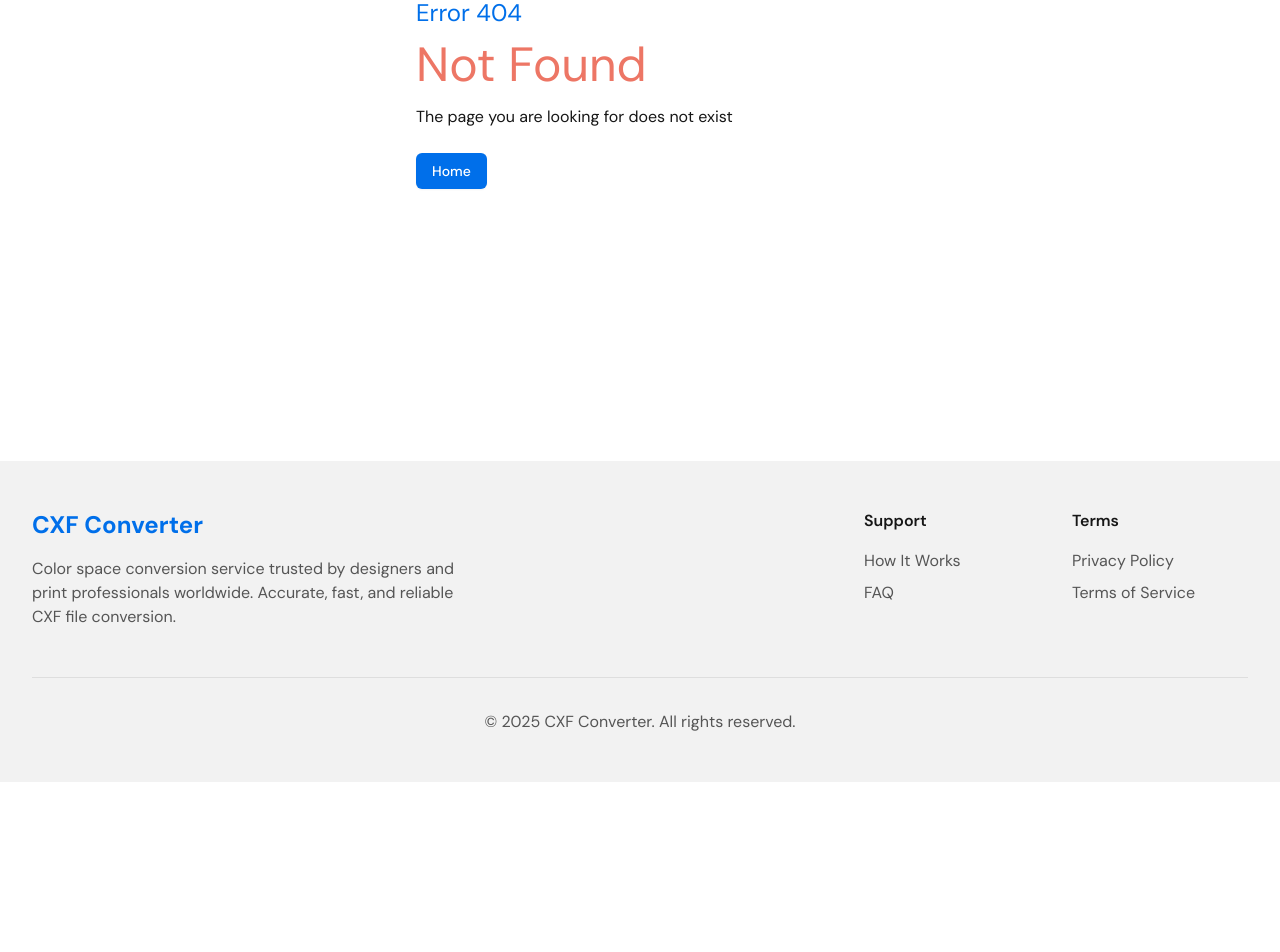
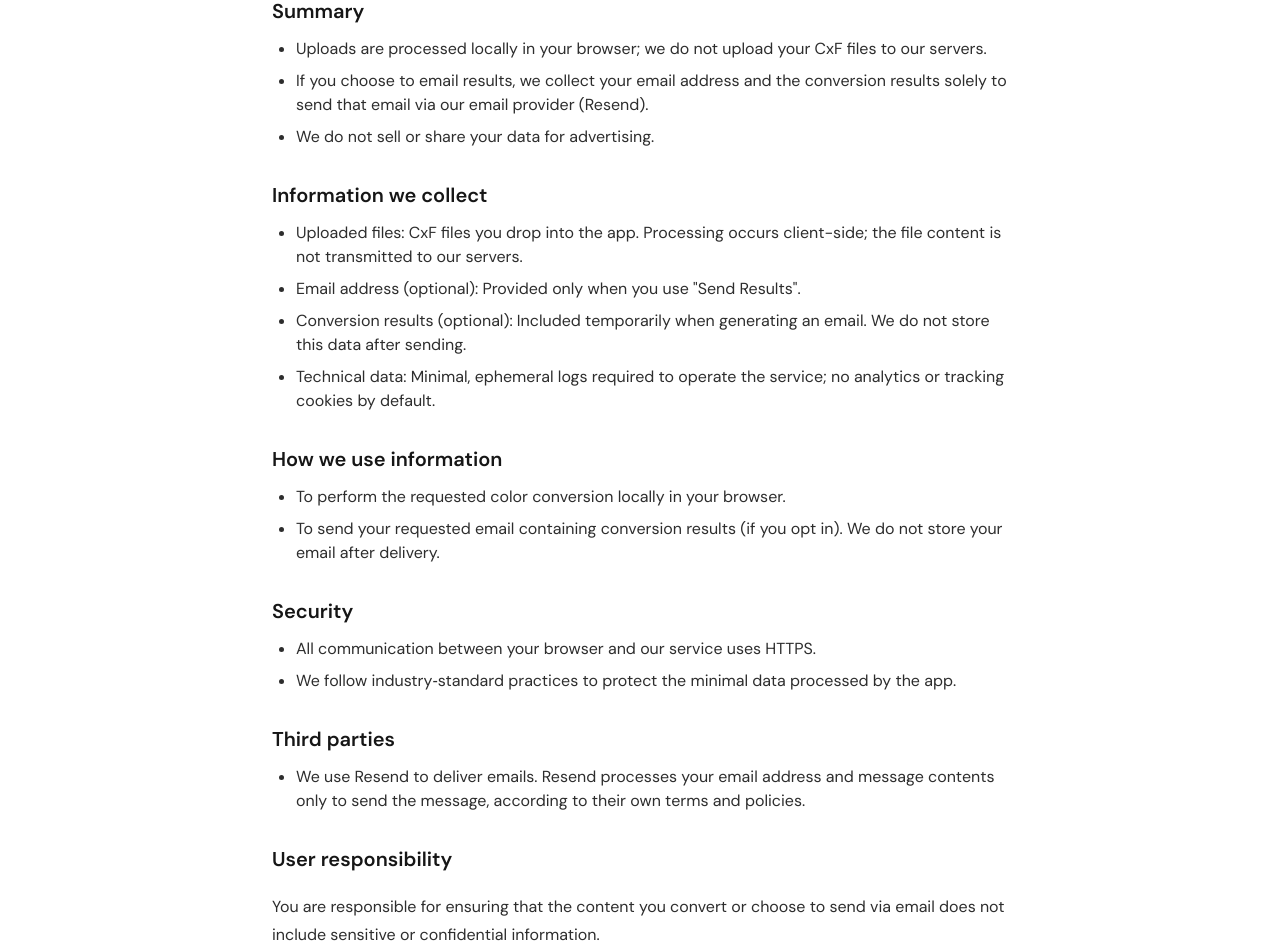
Before and after one commit to s1avvo/cxf-converter, a Next.js app: page /policy in a window 1280 px wide. Before the commit this address had no page. Shown: the part 340-1292 px from the top of the page. Before the commit the page ends 1122 px from the top, so only its background shows below. Built offline with nearby package versions, Linux system fonts and the light colour scheme.

Commit message:
feat: add Privacy Policy page

```diff
--- /dev/null
+++ b/src/app/policy/page.tsx
@@ -0,0 +1,76 @@
+export default function Policy() {
+	return (
+		<main className="mx-auto flex w-full min-h-screen flex-col px-4 py-8 sm:py-12 md:py-16 max-w-3xl">
+			<h1 className="text-3xl font-bold tracking-tight text-foreground mb-4">
+				Privacy Policy — CxF Converter
+			</h1>
+			<p className="text-sm text-muted-foreground mb-6">Last updated: 2025-11-13</p>
+
+			<p className="text-foreground/90 leading-7 mb-6">
+				This Privacy Policy explains what information CxF Converter collects, how that information
+				is used, and the measures taken to ensure it is handled responsibly and securely.
+			</p>
+
+			<h2 className="text-xl font-semibold text-foreground mt-8 mb-3">Summary</h2>
+			<ul className="list-disc pl-6 space-y-2 text-foreground/90">
+				<li>
+					Uploads are processed locally in your browser; we do not upload your CxF files to our
+					servers.
+				</li>
+				<li>
+					If you choose to email results, we collect your email address and the conversion results
+					solely to send that email via our email provider (Resend).
+				</li>
+				<li>We do not sell or share your data for advertising.</li>
+			</ul>
+
+			<h2 className="text-xl font-semibold text-foreground mt-8 mb-3">Information we collect</h2>
+			<ul className="list-disc pl-6 space-y-2 text-foreground/90">
+				<li>
+					Uploaded files: CxF files you drop into the app. Processing occurs client-side; the file
+					content is not transmitted to our servers.
+				</li>
+				<li>Email address (optional): Provided only when you use "Send Results".</li>
+				<li>
+					Conversion results (optional): Included temporarily when generating an email. We do not
+					store this data after sending.
+				</li>
+				<li>
+					Technical data: Minimal, ephemeral logs required to operate the service; no analytics or
+					tracking cookies by default.
+				</li>
+			</ul>
+
+			<h2 className="text-xl font-semibold text-foreground mt-8 mb-3">How we use information</h2>
+			<ul className="list-disc pl-6 space-y-2 text-foreground/90">
+				<li>To perform the requested color conversion locally in your browser.</li>
+				<li>
+					To send your requested email containing conversion results (if you opt in). We do not
+					store your email after delivery.
+				</li>
+			</ul>
+
+			<h2 className="text-xl font-semibold text-foreground mt-8 mb-3">Security</h2>
+			<ul className="list-disc pl-6 space-y-2 text-foreground/90">
+				<li>All communication between your browser and our service uses HTTPS.</li>
+				<li>
+					We follow industry‑standard practices to protect the minimal data processed by the app.
+				</li>
+			</ul>
+
+			<h2 className="text-xl font-semibold text-foreground mt-8 mb-3">Third parties</h2>
+			<ul className="list-disc pl-6 space-y-2 text-foreground/90">
+				<li>
+					We use Resend to deliver emails. Resend processes your email address and message contents
+					only to send the message, according to their own terms and policies.
+				</li>
+			</ul>
+
+			<h2 className="text-xl font-semibold text-foreground mt-8 mb-3">User responsibility</h2>
+			<p className="text-foreground/90 leading-7 mt-2">
+				You are responsible for ensuring that the content you convert or choose to send via email
+				does not include sensitive or confidential information.
+			</p>
+		</main>
+	);
+}
```
